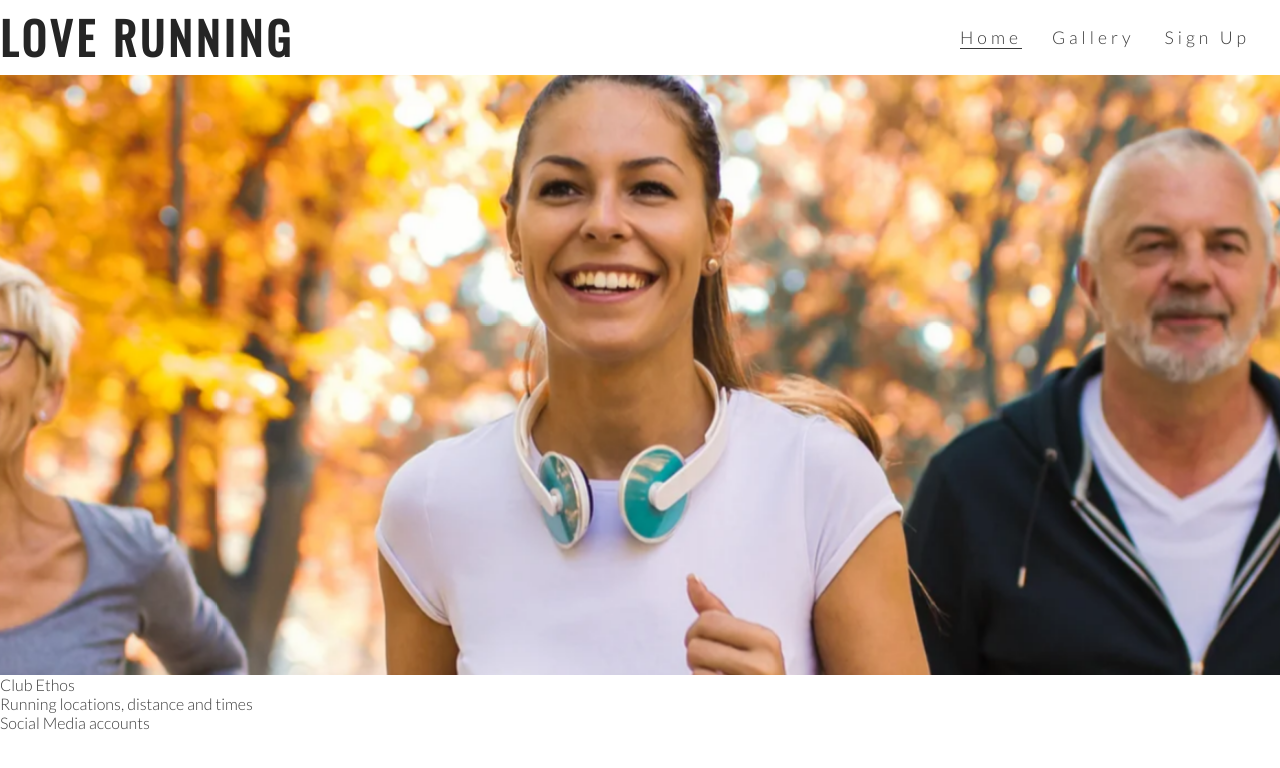
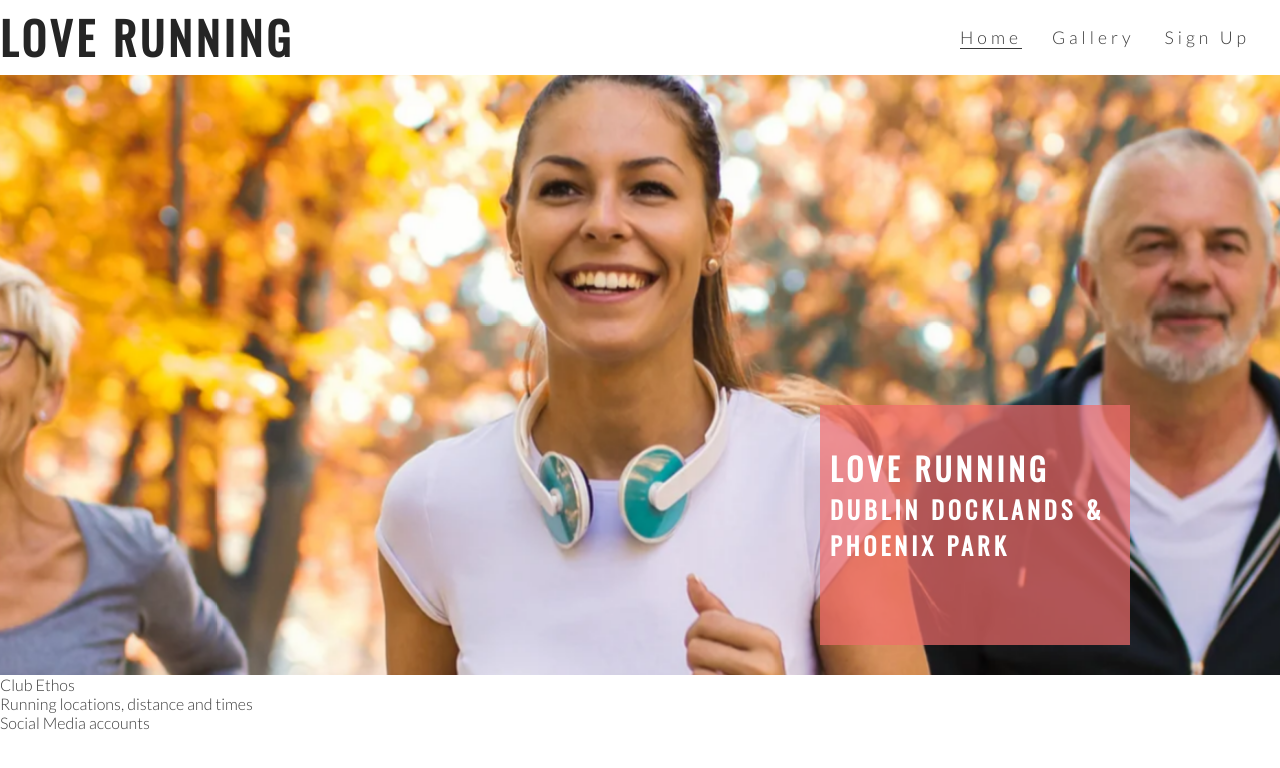
Before and after one commit to biareiam/love_running, a plain HTML site: page index.html in a window 1280 px wide. Drawn offline with nearby package versions, Linux system fonts and the light colour scheme.

Commit message:
add red sqaure with text on the right side of the page

```diff
--- a/assets/css/style.css
+++ b/assets/css/style.css
@@ -63,6 +63,12 @@ h2 {
     height: 600px;
     width: 100%;
     overflow: hidden;
+    position: relative;
+}
+
+#cover-text,
+#cover-text h2 {
+    color: #fff;
 }
 
 #hero-image {
@@ -86,3 +92,23 @@ h2 {
         transform: scale(1.1);
     }
 }
+
+#cover-text {
+    font-size: 130%;
+    font-family: Oswald, sans-serif;
+    text-transform: uppercase;
+    letter-spacing: 4px;
+
+    width: 300px;
+    height: 200px;
+
+    padding-top: 40px;
+    padding-left: 10px;
+
+    background-color: rgb(241, 109, 107, .7);
+
+    bottom: 30px;
+    right: 150px;
+
+    position: absolute;
+}
--- a/index.html
+++ b/index.html
@@ -26,8 +26,10 @@
         </nav>
     </header>
     <section id="hero-outer">
-        <div id="hero-image">
-
+        <div id="hero-image"></div>
+        <div id="cover-text">
+            <h2>Love Running</h2>
+            <h3>Dublin Docklands & Phoenix Park</h3>
         </div>
     </section>
     <section>
```
